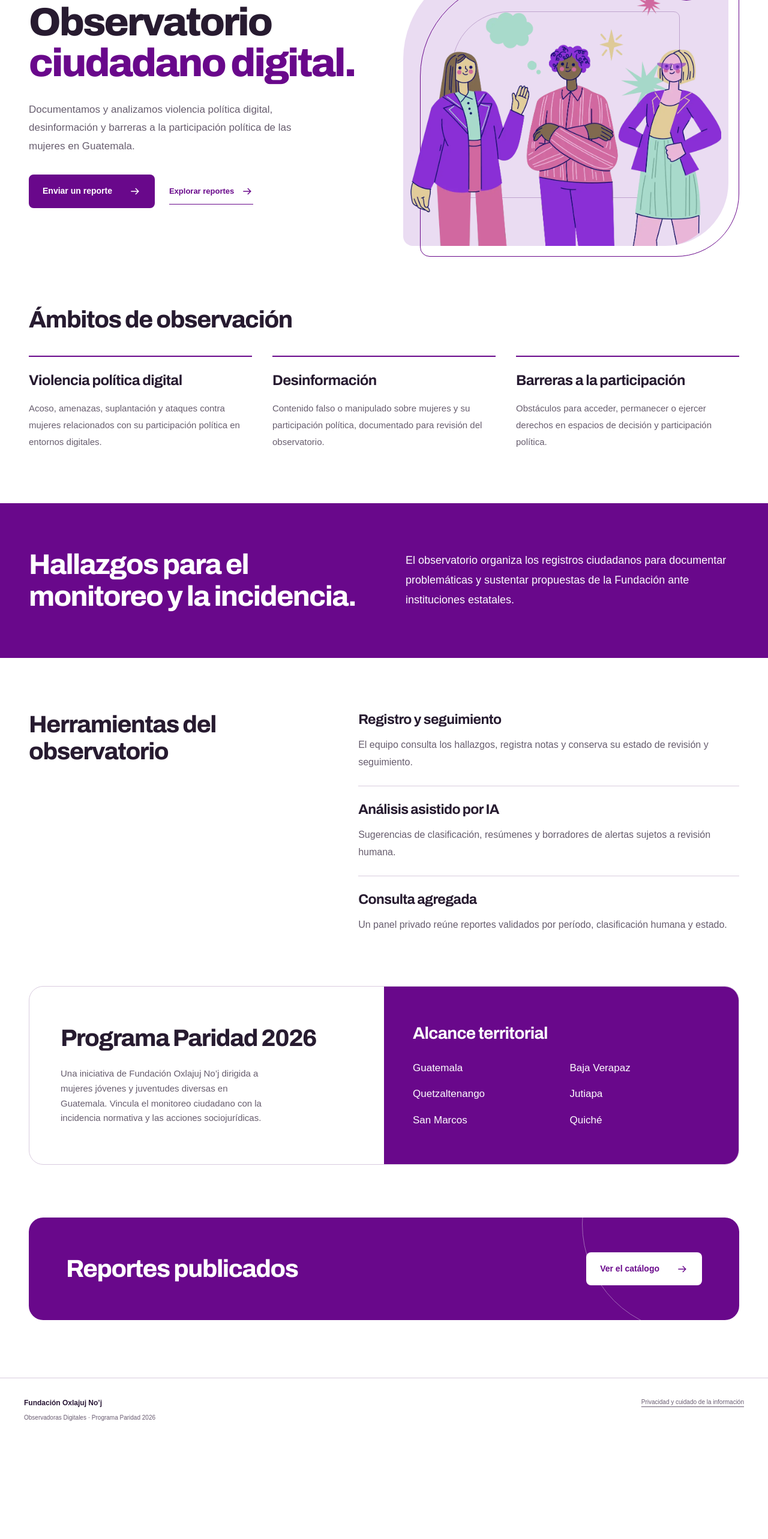
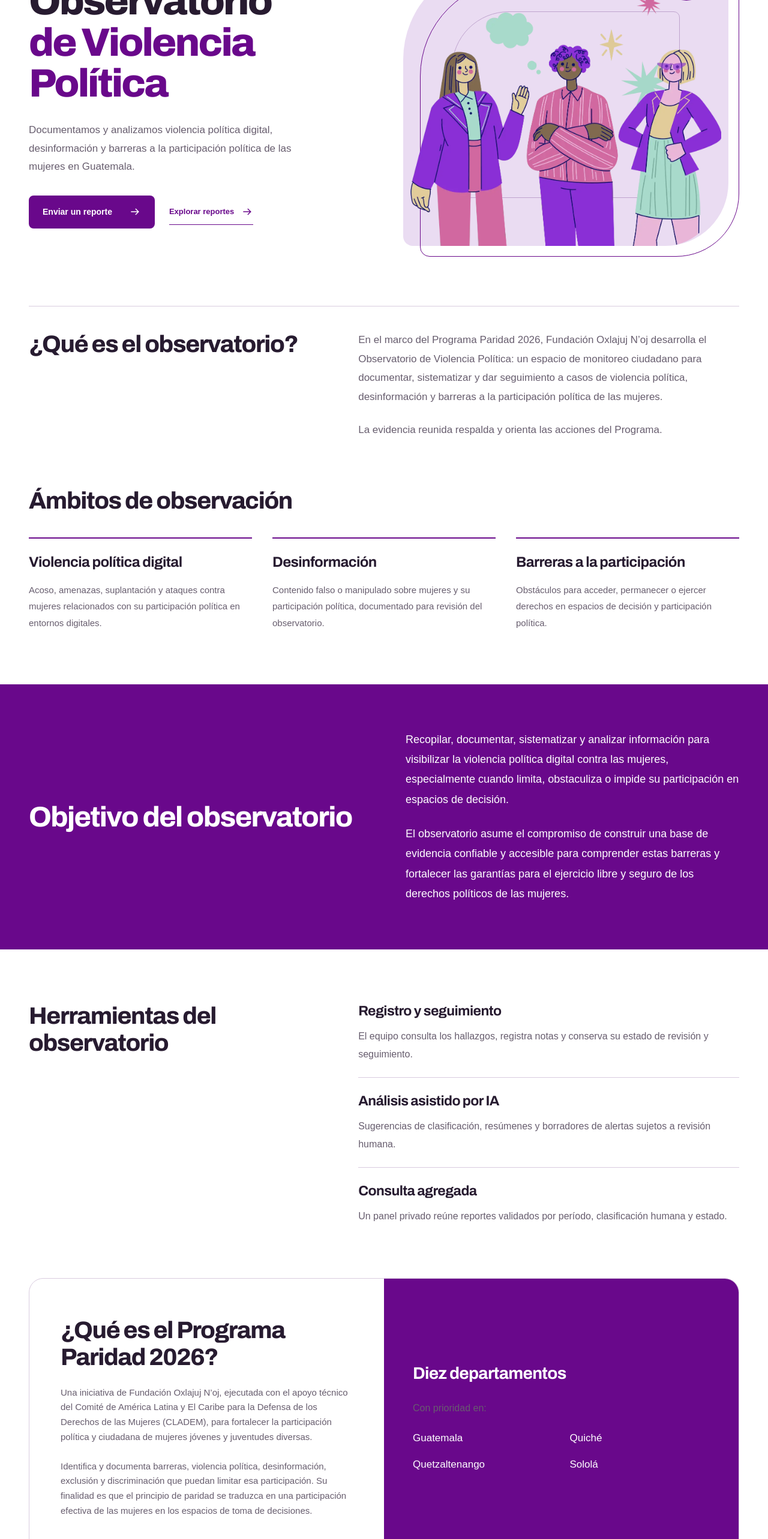
Before and after one commit to ozk404/observadoras, a Next.js app: page / in a window 1280 px wide. Shown: the part 234-2800 px from the top of the page at 60% size. Before the commit the page ends 2639 px from the top, so only its background shows below. Built offline with nearby package versions, Linux system fonts and the light colour scheme.

Commit message:
Present official observatory identity and Paridad program context

```diff
--- a/src/app/home.module.css
+++ b/src/app/home.module.css
@@ -526,3 +526,56 @@
     margin-bottom: 30px;
   }
 }
+
+/* Project information: editorial hierarchy, within the approved home ADN. */
+.introduction {
+  width: min(1280px, calc(100% - 96px));
+  margin: 0 auto 80px;
+  padding-top: 40px;
+  border-top: 1px solid var(--home-line);
+  display: grid;
+  grid-template-columns: 0.85fr 1.15fr;
+  gap: 80px;
+}
+.introduction h2 {
+  font-size: clamp(32px, 3.1vw, 44px);
+  font-weight: 760;
+  line-height: 1.14;
+  letter-spacing: -0.035em;
+  margin: 0;
+}
+.introduction p {
+  font-size: 17px;
+  line-height: 1.85;
+  color: var(--home-muted);
+  margin: 0;
+}
+.introduction p + p,
+.purpose p + p,
+.program > p + p {
+  margin-top: 24px;
+}
+.program > p {
+  max-width: none;
+}
+.territory > p {
+  margin: 0 0 24px;
+}
+@media (max-width: 1000px) {
+  .introduction {
+    width: calc(100% - 56px);
+    gap: 40px;
+  }
+}
+@media (max-width: 720px) {
+  .introduction {
+    width: calc(100% - 40px);
+    grid-template-columns: 1fr;
+    gap: 24px;
+    margin-bottom: 54px;
+    padding-top: 32px;
+  }
+  .introduction p {
+    font-size: 15px;
+  }
+}
--- a/src/app/layout.tsx
+++ b/src/app/layout.tsx
@@ -4,8 +4,8 @@ import "@fontsource-variable/manrope";
 import "./globals.css";
 export const metadata: Metadata = {
   title: {
-    default: "Observadoras Digitales · Fundación Oxlajuj No’j",
-    template: "%s · Observadoras Digitales",
+    default: "Observatorio de Violencia Política · Fundación Oxlajuj No’j",
+    template: "%s · Observatorio de Violencia Política",
   },
   description:
     "Un espacio para documentar y visibilizar las barreras a la participación política de las mujeres.",
@@ -25,9 +25,9 @@ export default function RootLayout({
           <div className="header-inner">
             <Link href="/" className="wordmark">
               <span>
-                Observadoras<span className="brand-dot">.</span>
+                Observatorio<span className="brand-dot">.</span>
               </span>
-              <small>DIGITALES / OXLAJUJ NO’J</small>
+              <small>DE VIOLENCIA POLÍTICA</small>
             </Link>
             <nav aria-label="Navegación principal">
               <Link href="/reportes">Ver reportes</Link>
@@ -45,7 +45,9 @@ export default function RootLayout({
         <footer className="site-footer">
           <div>
             <strong>Fundación Oxlajuj No’j</strong>
-            <span>Observadoras Digitales · Programa Paridad 2026</span>
+            <span>
+              Observatorio de Violencia Política · Programa Paridad 2026
+            </span>
           </div>
           <div>
             <Link href="/privacidad">
--- a/src/app/page.tsx
+++ b/src/app/page.tsx
@@ -6,7 +6,9 @@ import { Arrow } from "@/components/icons";
 import styles from "./home.module.css";
 
 export const metadata: Metadata = {
-  title: "Observatorio ciudadano digital",
+  title: {
+    absolute: "Observatorio de Violencia Política · Fundación Oxlajuj N’oj",
+  },
   description:
     "Documentación, análisis y seguimiento de violencia política digital, desinformación y barreras a la participación política de las mujeres en Guatemala. Fundación Oxlajuj No’j · Programa Paridad 2026.",
 };
@@ -16,7 +18,7 @@ export default function Home() {
       <section className={styles.hero} aria-labelledby="home-title">
         <div className={styles.heroCopy}>
           <h1 id="home-title">
-            Observatorio <span>ciudadano digital.</span>
+            Observatorio <span>de Violencia Política</span>
           </h1>
           <p>
             Documentamos y analizamos violencia política digital, desinformación
@@ -40,6 +42,21 @@ export default function Home() {
             sizes="(max-width: 720px) calc(100vw - 40px), (max-width: 1000px) 45vw, 608px"
             className={styles.heroIllustration}
           />
+        </div>
+      </section>
+      <section className={styles.introduction} aria-labelledby="what-title">
+        <h2 id="what-title">¿Qué es el observatorio?</h2>
+        <div>
+          <p>
+            En el marco del Programa Paridad 2026, Fundación Oxlajuj N’oj
+            desarrolla el Observatorio de Violencia Política: un espacio de
+            monitoreo ciudadano para documentar, sistematizar y dar seguimiento
+            a casos de violencia política, desinformación y barreras a la
+            participación política de las mujeres.
+          </p>
+          <p>
+            La evidencia reunida respalda y orienta las acciones del Programa.
+          </p>
         </div>
       </section>
       <section className={styles.scope} aria-labelledby="scope-title">
@@ -71,14 +88,21 @@ export default function Home() {
 
       <section className={styles.purpose} aria-labelledby="purpose-title">
         <div className={styles.purposeInner}>
-          <h2 id="purpose-title">
-            Hallazgos para el monitoreo y la incidencia.
-          </h2>
-          <p>
-            El observatorio organiza los registros ciudadanos para documentar
-            problemáticas y sustentar propuestas de la Fundación ante
-            instituciones estatales.
-          </p>
+          <h2 id="purpose-title">Objetivo del observatorio</h2>
+          <div>
+            <p>
+              Recopilar, documentar, sistematizar y analizar información para
+              visibilizar la violencia política digital contra las mujeres,
+              especialmente cuando limita, obstaculiza o impide su participación
+              en espacios de decisión.
+            </p>
+            <p>
+              El observatorio asume el compromiso de construir una base de
+              evidencia confiable y accesible para comprender estas barreras y
+              fortalecer las garantías para el ejercicio libre y seguro de los
+              derechos políticos de las mujeres.
+            </p>
+          </div>
         </div>
       </section>
 
@@ -111,25 +135,33 @@ export default function Home() {
 
       <section className={styles.about} aria-labelledby="program-title">
         <div className={styles.program}>
-          <h2 id="program-title">Programa Paridad 2026</h2>
+          <h2 id="program-title">¿Qué es el Programa Paridad 2026?</h2>
           <p>
-            Una iniciativa de Fundación Oxlajuj No’j dirigida a mujeres jóvenes
-            y juventudes diversas en Guatemala. Vincula el monitoreo ciudadano
-            con la incidencia normativa y las acciones sociojurídicas.
+            Una iniciativa de Fundación Oxlajuj N’oj, ejecutada con el apoyo
+            técnico del Comité de América Latina y El Caribe para la Defensa de
+            los Derechos de las Mujeres (CLADEM), para fortalecer la
+            participación política y ciudadana de mujeres jóvenes y juventudes
+            diversas.
+          </p>
+          <p>
+            Identifica y documenta barreras, violencia política, desinformación,
+            exclusión y discriminación que puedan limitar esa participación. Su
+            finalidad es que el principio de paridad se traduzca en una
+            participación efectiva de las mujeres en los espacios de toma de
+            decisiones.
           </p>
         </div>
         <aside
           className={styles.territory}
           aria-label="Alcance territorial del programa"
         >
-          <h3>Alcance territorial</h3>
+          <h3>Diez departamentos</h3>
+          <p>Con prioridad en:</p>
           <ul>
             <li>Guatemala</li>
-            <li>Baja Verapaz</li>
+            <li>Quiché</li>
             <li>Quetzaltenango</li>
-            <li>Jutiapa</li>
-            <li>San Marcos</li>
-            <li>Quiché</li>
+            <li>Sololá</li>
           </ul>
         </aside>
       </section>
```
Also changed, not shown: 2 other files (tests, documents, lock files or other folders).
